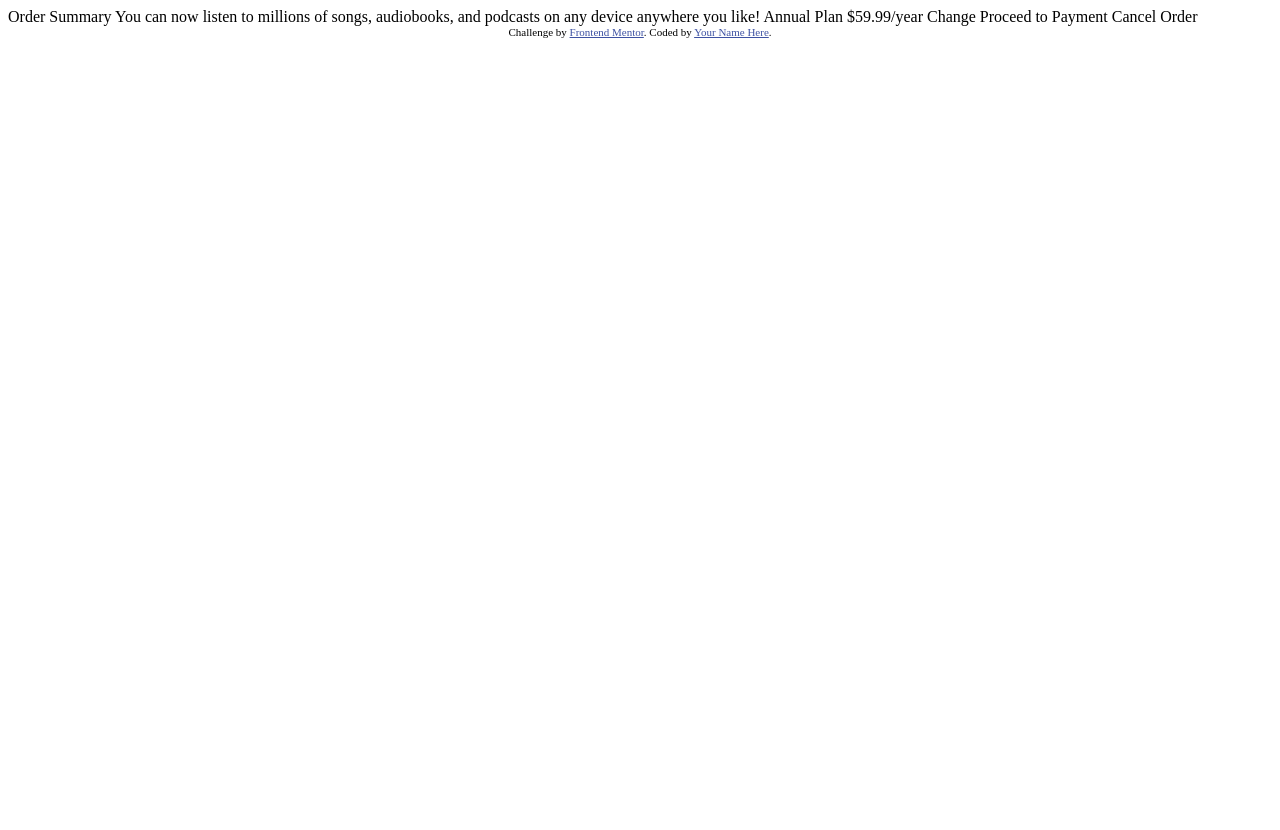
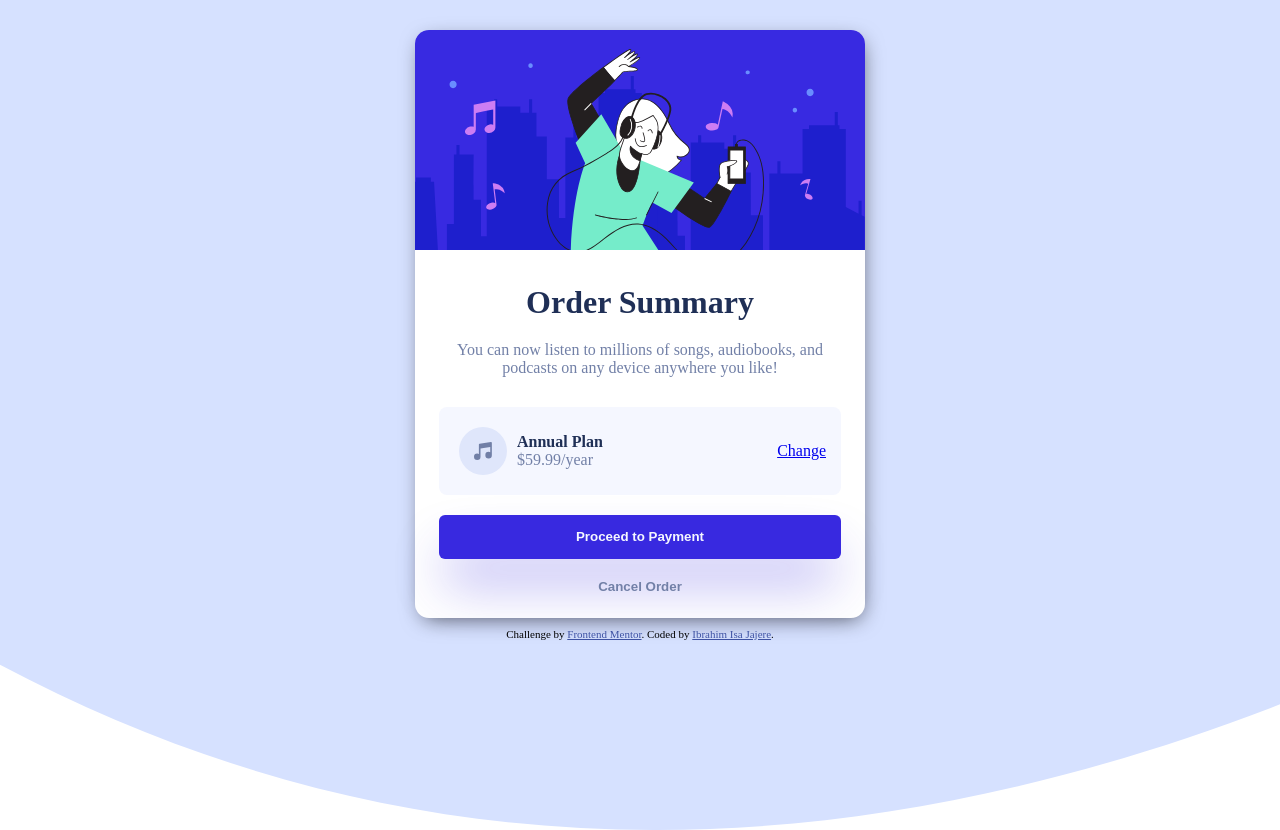
Before and after one commit to ibrahimisa/order-summary-component-main, a plain HTML site: page index.html in a window 1280 px wide. Before the commit the page ends 800 px from the top, so only its background shows below. Drawn offline with Linux system fonts and the light colour scheme.

Commit message:
first commit

```diff
--- a/index.html
+++ b/index.html
@@ -1,37 +1,66 @@
 <!DOCTYPE html>
 <html lang="en">
   <head>
-  <meta charset="UTF-8">
-  <meta name="viewport" content="width=device-width, initial-scale=1.0"> <!-- displays site properly based on user's device -->
+    <meta charset="UTF-8" />
+    <meta name="viewport" content="width=device-width, initial-scale=1.0" />
+    <!-- displays site properly based on user's device -->
 
-  <link rel="icon" type="image/png" sizes="32x32" href="./images/favicon-32x32.png">
+    <link
+      rel="icon"
+      type="image/png"
+      sizes="32x32"
+      href="./images/favicon-32x32.png"
+    />
+    <link rel="stylesheet" href="styles/style.css" />
 
     <title>Frontend Mentor | Order summary card</title>
 
     <!-- Feel free to remove these styles or customise in your own stylesheet 👍 -->
     <style>
-    .attribution { font-size: 11px; text-align: center; }
-    .attribution a { color: hsl(228, 45%, 44%); }
+      .attribution {
+        font-size: 11px;
+        text-align: center;
+        margin-top: 10px;
+      }
+      .attribution a {
+        color: hsl(228, 45%, 44%);
+      }
     </style>
   </head>
   <body>
+    <div class="card">
+      <div class="hero">
+        <img src="./images/illustration-hero.svg" alt="" class="image" />
+      </div>
 
-  Order Summary
+      <div class="rest">
+        <div class="text">
+          <h1 class="title">Order Summary</h1>
 
           You can now listen to millions of songs, audiobooks, and podcasts on any
           device anywhere you like!
+        </div>
 
-  Annual Plan
-  $59.99/year
+        <div class="price">
+          <img src="images/icon-music.svg" alt="" />
+          <div class="tag">
+            <p>Annual Plan</p>
+            <p>$59.99/year</p>
+          </div>
+          <a href="#" class="link">Change</a>
+        </div>
 
-  Change
 
-  Proceed to Payment
-  Cancel Order
+        <button class="btn btn-cta">Proceed to Payment</button>
+        <button class="btn btn-cancel">Cancel Order</button>
+      </div>
+    </div>
 
     <div class="attribution">
-    Challenge by <a href="https://www.frontendmentor.io?ref=challenge" target="_blank">Frontend Mentor</a>.
-    Coded by <a href="#">Your Name Here</a>.
+      Challenge by
+      <a href="https://www.frontendmentor.io?ref=challenge" target="_blank"
+        >Frontend Mentor</a
+      >. Coded by <a href="#">Ibrahim Isa Jajere</a>.
     </div>
   </body>
 </html>
--- /dev/null
+++ b/styles/style.scss
@@ -0,0 +1,104 @@
+*{
+    box-sizing: border-box;
+    margin: 0;
+    padding: 0;
+}
+
+body{
+    min-height: 100vh;
+
+    background-image: url(/images/pattern-background-desktop.svg);
+    background-repeat: no-repeat;
+    background-size: cover;
+
+    .card{
+        max-width: 450px;
+        background-color: white;
+        margin: auto;
+        margin-top: 30px;
+        border-radius: 14px;
+        box-shadow: 2px 6px 21px -6px rgba(0,0,0,0.65);
+-webkit-box-shadow: 2px 6px 21px -6px rgba(0,0,0,0.65);
+-moz-box-shadow: 2px 6px 21px -6px rgba(0,0,0,0.65);
+    }
+}
+
+.hero{
+
+    img{
+        max-width: 100%;
+        border-radius: 14px 14px 0 0;
+    }
+}
+
+.rest{
+    padding: 0 1.5rem 1.5rem;
+}
+
+.text{
+    margin: 30px 0;
+    text-align: center;
+    font-size: 16px;
+    color: hsl(224, 23%, 55%);
+
+    .title{
+        margin: 0 0 20px 0;
+        font-weight: 900;
+        color: hsl(223, 47%, 23%);
+    }
+}
+
+.price{
+    margin-bottom: 20px;
+    padding: 20px;
+    display: flex;
+    align-items: center;
+    position: relative;
+    background-color: hsl(225, 100%, 98%);
+    border-radius: 8px;
+    .tag{
+        display: inline-block;
+        margin-left: 10px;
+
+        p:first-child{
+            font-weight: 700;
+            color: hsl(223, 47%, 23%);
+        }
+        p:last-child{
+            color: hsl(224, 23%, 55%);
+        }
+    }
+
+    .link{
+        position: absolute;
+        right: 0;
+        padding-right: 15px;
+    }
+}
+
+.btn{
+    display: block;
+    text-align: center;
+    width: 100%;
+    margin-top: 10px;
+}
+
+.btn-cta{
+    padding: .9rem;
+    background-color: hsl(245, 75%, 52%);
+    color: hsl(225, 100%, 98%);
+    font-weight: 600;
+    border-radius: 6px;
+    border-style: none;
+    box-shadow: 0px 31px 51px -7px rgba(56,41,224,0.38);
+-webkit-box-shadow: 0px 31px 51px -7px rgba(56,41,224,0.38);
+-moz-box-shadow: 0px 31px 51px -7px rgba(56,41,224,0.38);
+}
+
+.btn-cancel{
+    border: none;
+    background-color: rgba(0,0,0,0);
+    color: hsl(224, 23%, 55%);
+    margin-top: 20px;
+    font-weight: 900;
+}
```
Also changed, not shown: styles/style.css (added), 3 other files. Lines whose indentation alone changed are shown as unchanged.
